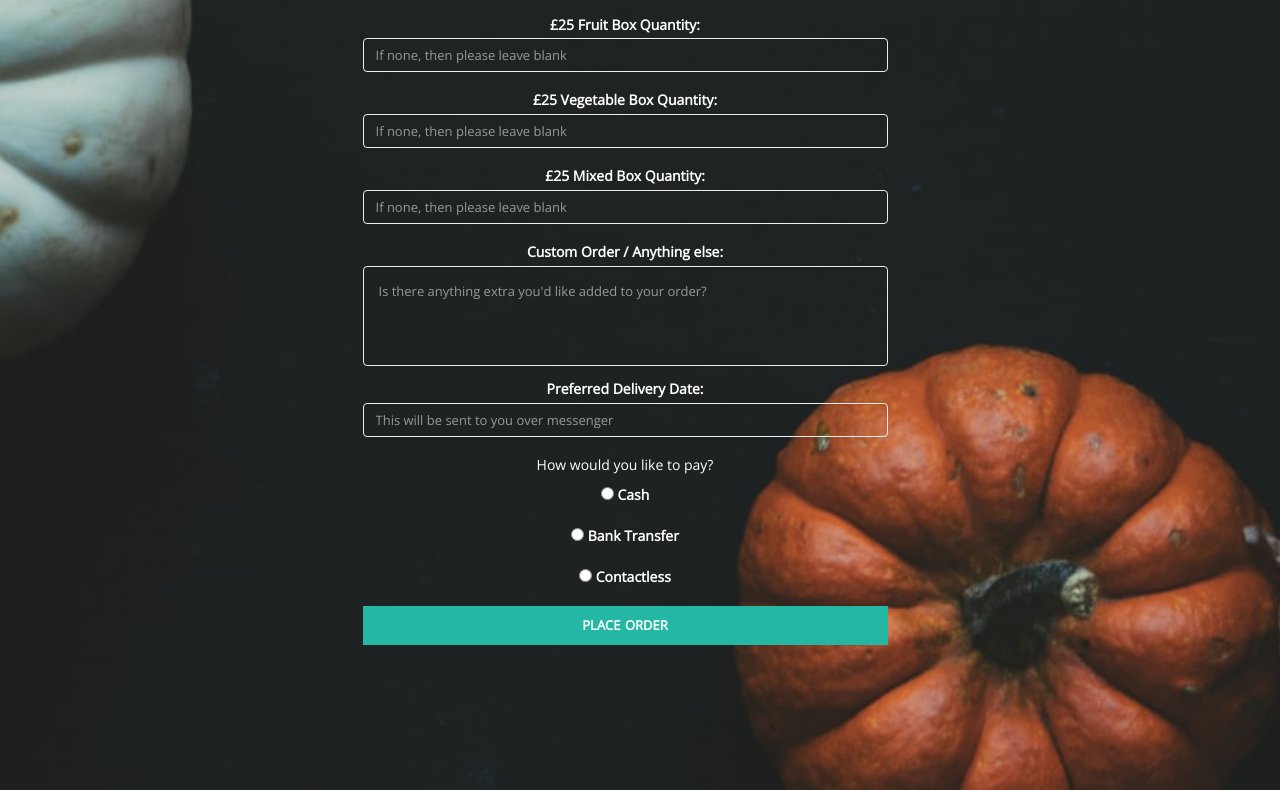
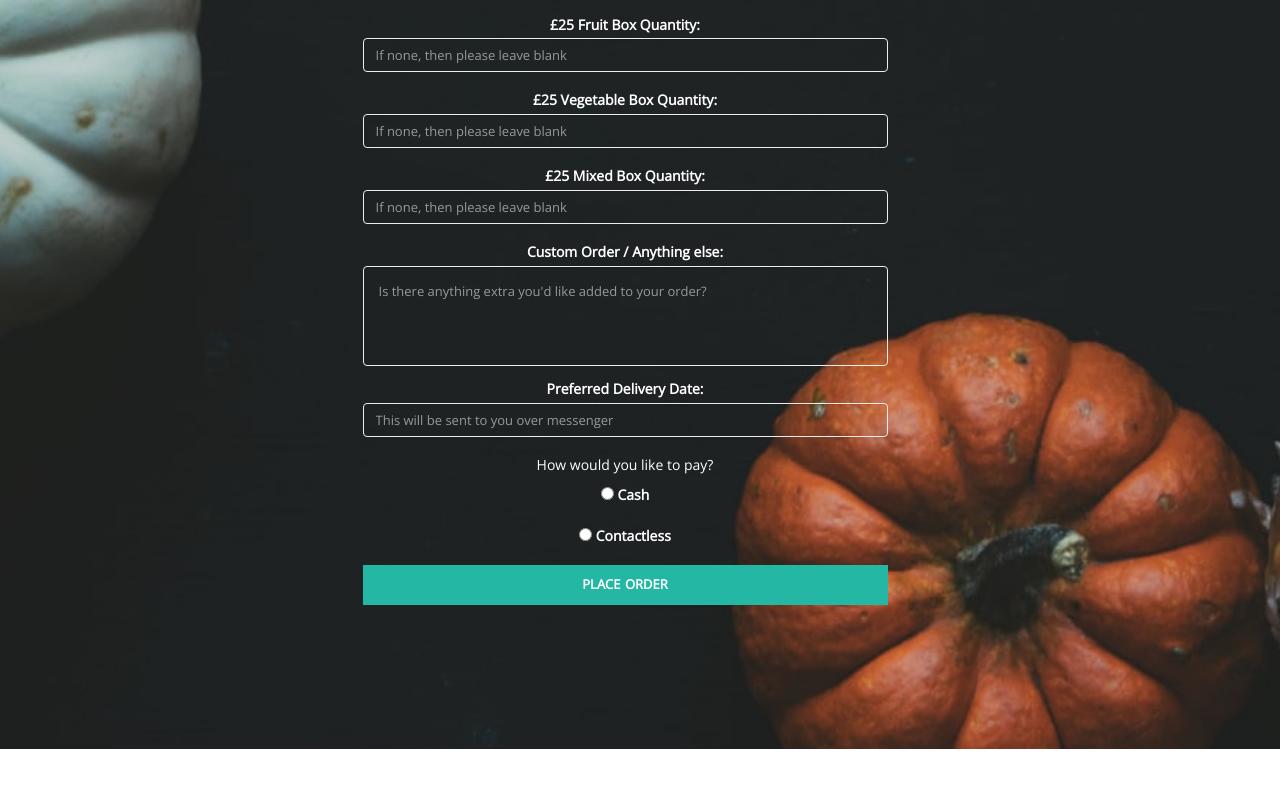
Before and after one commit to LeonFruit/Order, a plain HTML site: page index.html in a window 1280 px wide. Shown: the part 1109-1899 px from the top of the page. After the commit the page ends 1858 px from the top, so only its background shows below. Drawn offline with nearby package versions, Linux system fonts and the light colour scheme.

Commit message:
Update index.html

```diff
--- a/index.html
+++ b/index.html
@@ -20,7 +20,7 @@
   <body>
 
 
-  <form action="mailto:cassie20-05@hotmail.com" method="post" enctype="text/plain" action="/action_page.php">
+  <form action="mailto:leonsfruitandveg@hotmail.com" method="post" enctype="text/plain" action="/action_page.php">
 
 
     <div class="content">
@@ -198,12 +198,6 @@
       </div>
 
 
-                    <div class="form-group">
-         <input type="radio" id="Bank Transfer" name="Payment " required value="Bank Transfer">
-         <label for="Bank Transfer">Bank Transfer</label><br>
-    </div>
-
-
   <div class="form-group">
            <input type="radio" id="Contactless" name="Payment " required value="Contactless">
            <label for="Contactless">Contactless</label><br>
```
